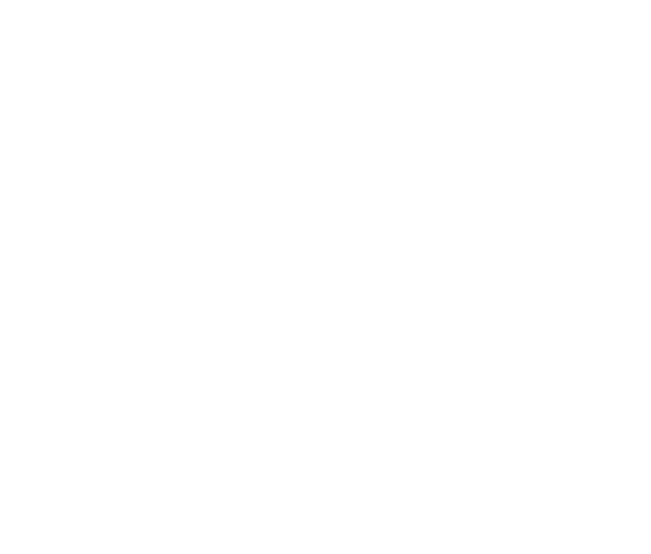
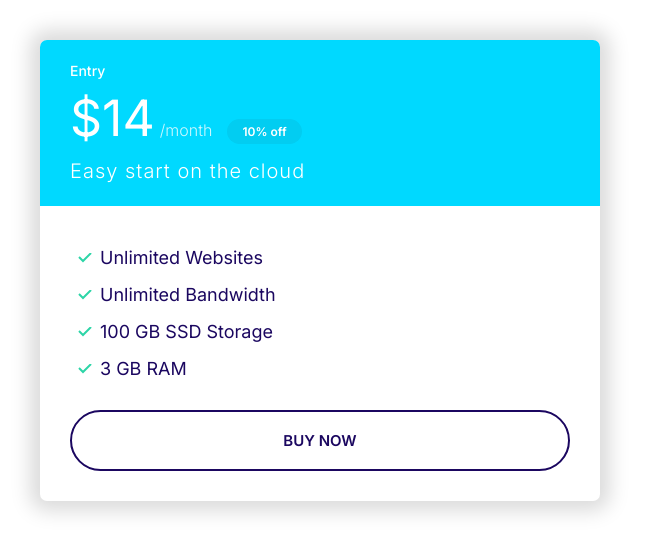
Before and after one commit to RuneMyrskog/Nebula, a plain HTML site: page index.html in a window 1280 px wide. Shown: the whole page, without its empty margins (0-651 px from the left). Drawn offline with Linux system fonts and the light colour scheme.

Commit message:
added mock-up for plans

```diff
--- a/css/styles.css
+++ b/css/styles.css
@@ -115,6 +115,7 @@ a {
 
 .badge--small {
     font-size: 1.6rem;
+    padding: 0.5rem 1.5rem;
 }
 
 @media screen and (min-width: 1024px) {
@@ -273,3 +274,69 @@ a {
         font-size: 1.5rem;
     }
 }
+
+/* Cards */
+.card {
+    border-radius: 7px;
+    box-shadow: 0 0 20px 10px #dbdbdb;
+    overflow: hidden;
+}
+
+.card__header,
+.card__body {
+    padding: 2rem 3rem;
+}
+
+.card--primary .card__header {
+    background: var(--color-primary);
+    color: #fff;
+}
+
+.card--secondary .card__header {
+    background: var(--color-secondary);
+    color: #fff;
+}
+
+.card--secondary .badge--secondary {
+    background: #02cdf1;
+}
+
+/* Plans */
+.plan__name {
+    color: #fff;
+    margin: 0;
+    font-weight: 500;
+    font-size: 2.4rem;
+}
+
+.plan__price {
+    font-size: 6rem;
+}
+
+.plan__billing-cycle {
+    font-size: 2.4rem;
+    font-weight: 300;
+    opacity: 0.8;
+    margin-right: 1rem;
+}
+
+.plan__description {
+    font-size: 2rem;
+    font-weight: 300;
+    letter-spacing: 1px;
+    display: block;
+}
+
+@media screen and (min-width: 1024px) {
+    .plan__name {
+        font-size: 1.4rem;
+    }
+
+    .plan__price {
+        font-size: 5rem;
+    }
+
+    .plan__billing-cycle {
+        font-size: 1.6rem;
+    }
+}
--- a/index.html
+++ b/index.html
@@ -6,13 +6,34 @@
         <meta name="viewport" content="width=device-width, initial-scale=1.0">
         <link rel="preconnect" href="https://fonts.googleapis.com">
         <link rel="preconnect" href="https://fonts.gstatic.com" crossorigin>
-    <link href="https://fonts.googleapis.com/css2?family=Inter:wght@400;600;700&display=swap" rel="stylesheet">
+        <link href="https://fonts.googleapis.com/css2?family=Inter:wght@300;400;500;600;700&display=swap" rel="stylesheet">
 
         <link rel="stylesheet" href="./css/normalize.css">
         <link rel="stylesheet" href="./css/styles.css">
         <title>Document</title>
     </head>
     <body>
-
+        <div style="width: 50%; padding: 4rem">
+            <div class="plan">
+                <div class="card card--secondary">
+                    <header class="card__header">
+                        <h3 class="plan__name">Entry</h3>
+                        <span class="plan__price">$14</span>
+                        <span class="plan__billing-cycle">/month</span>
+                        <span class="badge badge--secondary badge--small">10% off</span>
+                        <span class="plan__description">Easy start on the cloud</span>
+                    </header>
+                    <div class="card__body">
+                        <ul class="list list--tick">
+                            <li class="list__item">Unlimited Websites</li>
+                            <li class="list__item">Unlimited Bandwidth</li>
+                            <li class="list__item">100 GB SSD Storage</li>
+                            <li class="list__item">3 GB RAM</li>
+                        </ul>
+                        <button class="btn btn--block btn--outline">Buy now</button>
+                    </div>
+                </div>
+            </div>
+        </div>
     </body>
 </html>
```
Lines whose indentation alone changed are shown as unchanged.
